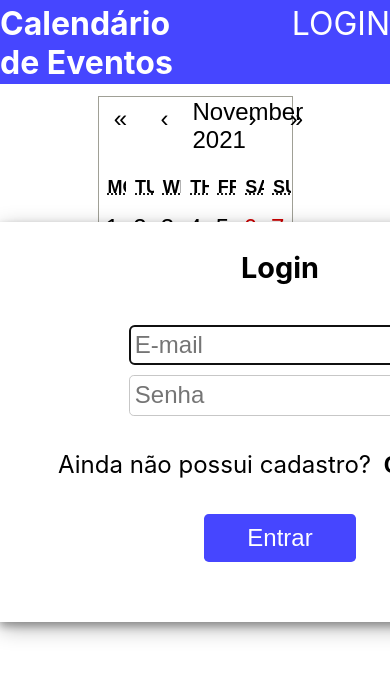
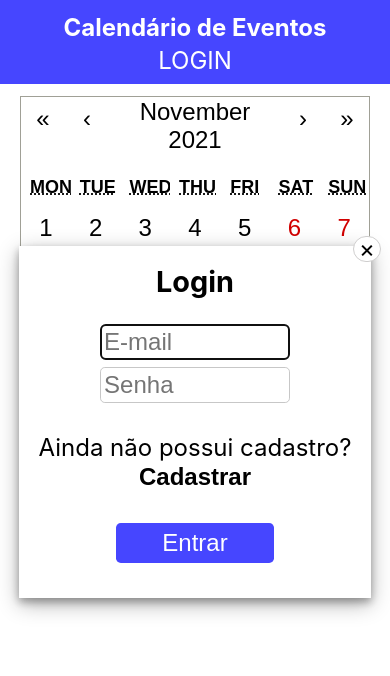
Before and after one commit to bowenarthur/calendarioeventos, a Next.js app: page / in a window 390 px wide. Both pictures are taken after a click on the link "LOGIN". Shown: the top 676 px of the page. Built offline with nearby package versions, Linux system fonts and the light colour scheme; no server answers.

Commit message:
Responsividade

```diff
--- a/styles/Evento.module.css
+++ b/styles/Evento.module.css
@@ -7,10 +7,6 @@
 .eventos div {
     width: 50%;
     margin: 0;
-}
-
-.haveEvent {
-    background-color: lightgreen;
 }
 
 .formEvento input[type=time],
@@ -80,3 +76,24 @@
 .botaoIcone:hover{
     color: rgba(0, 0, 0, 0.6);
 }
+
+@media only screen and (max-width: 768px) {
+    .eventos {
+        flex-direction: column;
+        justify-content: center;
+    }
+
+    .eventos div {
+        width: 100%;
+        margin-bottom: 10%;
+    }
+
+    .formEvento input[type=time],
+    .formEvento input[type=text] {
+        width: 60%;
+    }
+
+    .botaoEvento {
+        width: 50%;
+    }
+}
--- a/styles/Home.module.css
+++ b/styles/Home.module.css
@@ -91,3 +91,60 @@
     color: black;
     padding: 3%;
 }
+
+@media only screen and (max-width: 768px) {
+    .header {
+        flex-direction: column;
+        justify-content:center;
+        text-align: center;
+        gap: 5%;
+        width: 100%;
+        height: 10vh;
+        padding-top: 1%;
+    }
+
+    .header h3 {
+        margin: 0;
+        font-size: 1.5rem;
+    }
+
+    .header p,
+    .header a {
+        margin: 0;
+        font-size: 1.5rem;
+    }
+
+    .divCalendario {
+        width: 100%;
+    }
+
+    .close {
+        cursor: pointer;
+        position: absolute;
+        display: block;
+        padding: 2px 5px;
+        line-height: 20px;
+        right: -10px;
+        top: -10px;
+        font-size: 24px;
+        background: #ffffff;
+        border-radius: 18px;
+        border: 1px solid #cfcece;
+        color: black;
+    }
+
+    .modal {
+        width: 22rem;
+        height: 22rem;
+    }
+
+    .modalEvento {
+        width: 22rem;
+        height: 42rem;
+        box-shadow: 0 4px 8px 0 rgba(0, 0, 0, 0.3), 0 6px 20px 0 rgba(0, 0, 0, 0.3);
+        background-color: white;
+        text-align: center;
+        color: black;
+        padding: 3%;
+    }
+}
--- a/styles/Login.module.css
+++ b/styles/Login.module.css
@@ -26,7 +26,7 @@
 .botaoLogin{
     background-color: rgb(70, 70, 255);
     color:white;
-    width:30%;
+    width:50%;
     font-size: 1.5rem;
     cursor: pointer;
     border: none;
```
